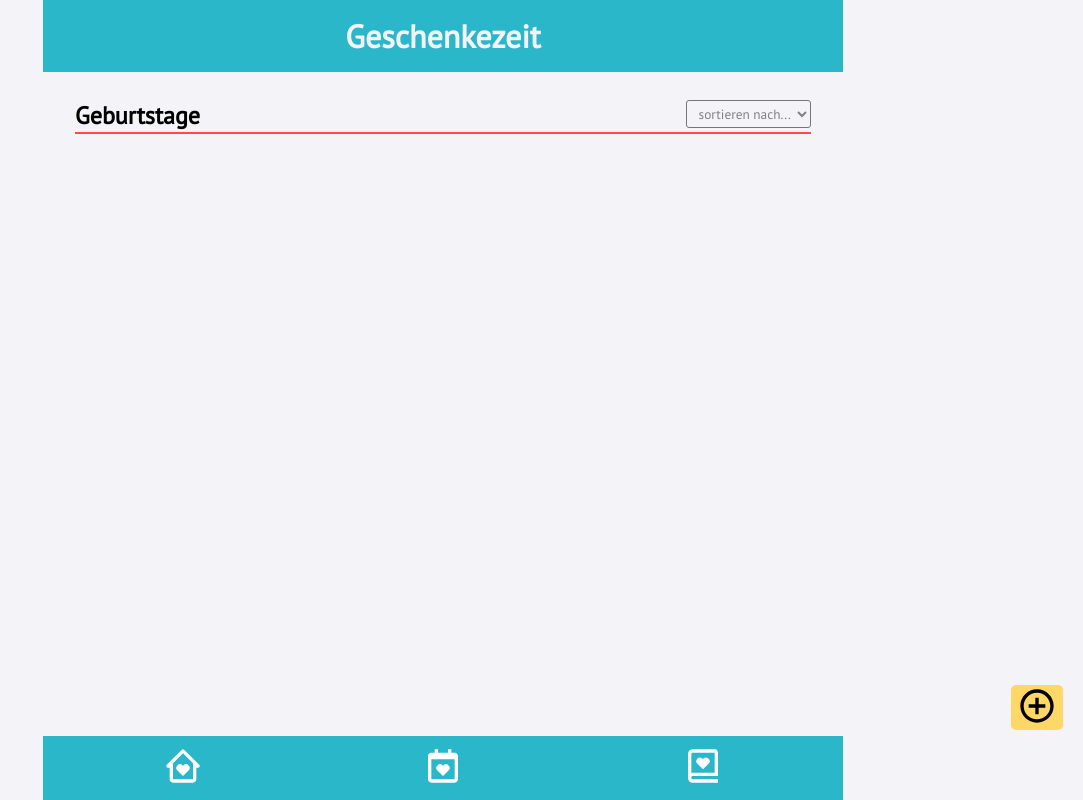
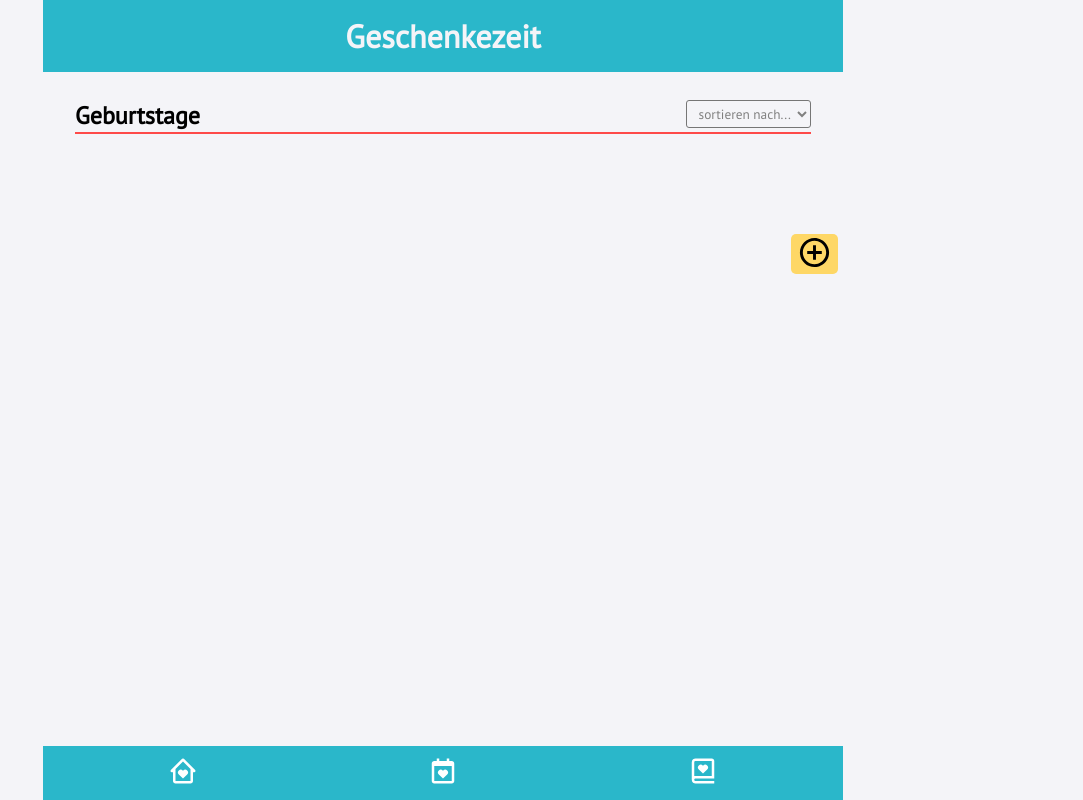
Before and after one commit to AntjeWalter/Geschenkezeit, a Next.js app: page / in a window 1280 px wide. Shown: the whole page, without its empty margins (197-1280 px from the left). Built offline with nearby package versions, Linux system fonts and the light colour scheme.

Commit message:
Change button position and other small things

```diff
--- a/components/BirthdayListPage/AddButton.js
+++ b/components/BirthdayListPage/AddButton.js
@@ -4,15 +4,13 @@ import styled from "styled-components";
 export default function AddButton({ onClick }) {
   return (
     <StyledButton onClick={onClick}>
-      <BiPlusCircle size="5vh" color="black" />
+      <BiPlusCircle size="35px" color="black" />
     </StyledButton>
   );
 }
 
 const StyledButton = styled.button`
-  position: absolute;
-  bottom: 70px;
-  right: 20px;
+  margin-right: 5px;
   border: none;
   border-radius: 5px;
   background-color: #fed766;
--- a/components/BirthdayListPage/Form.js
+++ b/components/BirthdayListPage/Form.js
@@ -2,6 +2,7 @@ import { nanoid } from "nanoid";
 import { useState } from "react";
 import styled from "styled-components";
 import AddButton from "./AddButton";
+import { BiXCircle } from "react-icons/bi";
 
 export default function Form({ onCreateEntry }) {
   const [formActive, setFormActive] = useState(false);
@@ -24,7 +25,7 @@ export default function Form({ onCreateEntry }) {
   }
 
   return (
-    <div>
+    <StyledDiv>
       {formActive === true ? (
         <StyledForm onSubmit={handleSubmit}>
           <StyledNameInput
@@ -51,7 +52,6 @@ export default function Form({ onCreateEntry }) {
             aria-label="Idea Input"
             className="ideaInput"
           ></StyledIdeaInput>
-
           <StyledSubmitButton type="submit" aria-label="Submit Input">
             Hinzufügen
           </StyledSubmitButton>
@@ -60,7 +60,7 @@ export default function Form({ onCreateEntry }) {
               setFormActive(false);
             }}
           >
-            x
+            <BiXCircle size="20px" />
           </StyledCancelButton>
         </StyledForm>
       ) : (
@@ -70,9 +70,16 @@ export default function Form({ onCreateEntry }) {
           }}
         />
       )}
-    </div>
+    </StyledDiv>
   );
 }
+
+const StyledDiv = styled.div`
+  display: flex;
+  justify-content: right;
+  position: sticky;
+  bottom: 60px;
+`;
 
 const StyledForm = styled.form`
   position: fixed;
@@ -90,6 +97,9 @@ const StyledForm = styled.form`
   max-width: 800px;
   width: 100vw;
   box-shadow: 0px -4px 10px 5px #c4c4c4;
+  @media (min-height: 720px) {
+    margin-bottom: 0px;
+  }
 `;
 
 const StyledNameInput = styled.input`
@@ -105,7 +115,7 @@ const StyledDateInput = styled.input`
   border: none;
   background-color: #e6e6ea;
   text-align: center;
-  padding: 0.2rem;
+  padding: 0.3rem;
   font-family: PTSans;
   grid-area: b;
 `;
@@ -114,7 +124,7 @@ const StyledIdeaInput = styled.input`
   border: none;
   background-color: #e6e6ea;
   text-align: center;
-  padding: 0.2rem;
+  padding: 0.3rem;
   font-family: PTSans;
   grid-area: c;
 `;
@@ -137,4 +147,8 @@ const StyledCancelButton = styled.button`
   border: none;
   border-radius: 5px;
   grid-area: e;
+  padding-top: 3px;
+  @media (min-height: 720px) {
+    margin-bottom: 20px;
+  }
 `;
--- a/components/Footer.js
+++ b/components/Footer.js
@@ -7,13 +7,13 @@ export default function Footer() {
     <div>
       <StyledFooter>
         <Link href="/">
-          <BiHomeHeart size="5vh" color="white" />
+          <BiHomeHeart size="30px" color="white" />
         </Link>
         <Link href="/calendar">
-          <BiCalendarHeart size="5vh" color="white" />
+          <BiCalendarHeart size="30px" color="white" />
         </Link>
         <Link href="/universal-ideas">
-          <BiBookHeart size="5vh" color="white" />
+          <BiBookHeart size="30px" color="white" />
         </Link>
       </StyledFooter>
     </div>
--- a/components/GlobalStyles.js
+++ b/components/GlobalStyles.js
@@ -13,6 +13,7 @@ const GlobalStyles = createGlobalStyle`
         height: 100vh;
         font-family: PTSans;
         overflow: scroll;
+        position: relative;
     }
 
     * {
--- a/components/ProfilePage/MoreIdeasForm.js
+++ b/components/ProfilePage/MoreIdeasForm.js
@@ -25,7 +25,7 @@ export default function MoreIdeasForm({
               name="ideas"
               aria-label="Ideas for presents"
               defaultValue={currentProfile.ideas}
-              placeholder="Geschenkideen"
+              placeholder="Was könnte man der Person schenken?"
             ></StyledTextArea>
             <StyledButton type="submit">OK</StyledButton>
           </StyledForm>
@@ -58,6 +58,10 @@ const StyledTextArea = styled.textarea`
   align-self: left;
   width: 70vw;
   height: 5em;
+  border: none;
+  border-radius: 5px;
+  font-family: PTSans;
+  font-size: 0.9rem;
   @media (min-width: 800px) {
     width: 700px;
   }
--- a/components/ProfilePage/MoreInfoForm.js
+++ b/components/ProfilePage/MoreInfoForm.js
@@ -86,6 +86,10 @@ const StyledTextarea = styled.textarea`
   align-self: left;
   width: 70vw;
   height: 5em;
+  border: none;
+  border-radius: 5px;
+  font-family: PTSans;
+  font-size: 0.9rem;
   @media (min-width: 800px) {
     width: 700px;
   }
--- a/pages/_app.js
+++ b/pages/_app.js
@@ -26,7 +26,9 @@ function MyApp({ Component, pageProps }) {
     const updatedList = entries.filter((entry) => {
       return entry.id !== id;
     });
-    setEntries([...updatedList]);
+    if (confirm(`Möchtest du diese Person löschen?`)) {
+      setEntries([...updatedList]);
+    }
   }
 
   function handleUpdateEntryNotes(adaptedNotes, id) {
--- a/pages/index.js
+++ b/pages/index.js
@@ -1,6 +1,5 @@
 import BirthdayList from "../components/BirthdayListPage/BirthdayList";
 import Header from "../components/Header";
-import AddButton from "../components/BirthdayListPage/AddButton";
 import Form from "../components/BirthdayListPage/Form";
 import Footer from "../components/Footer";
 import Sorting from "../components/BirthdayListPage/Sorting";
```
